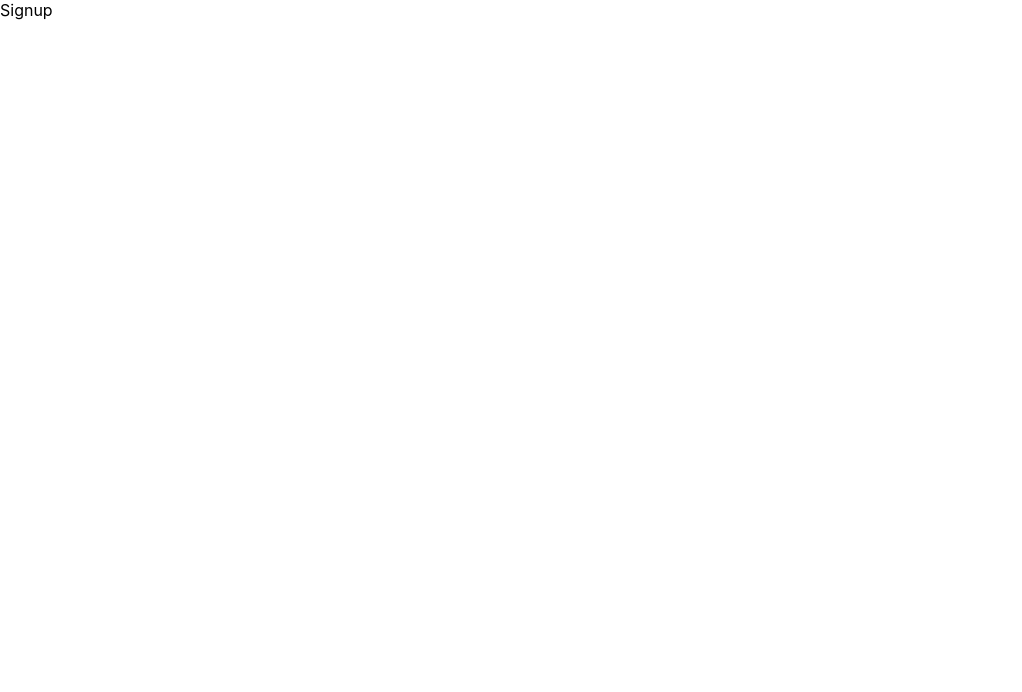
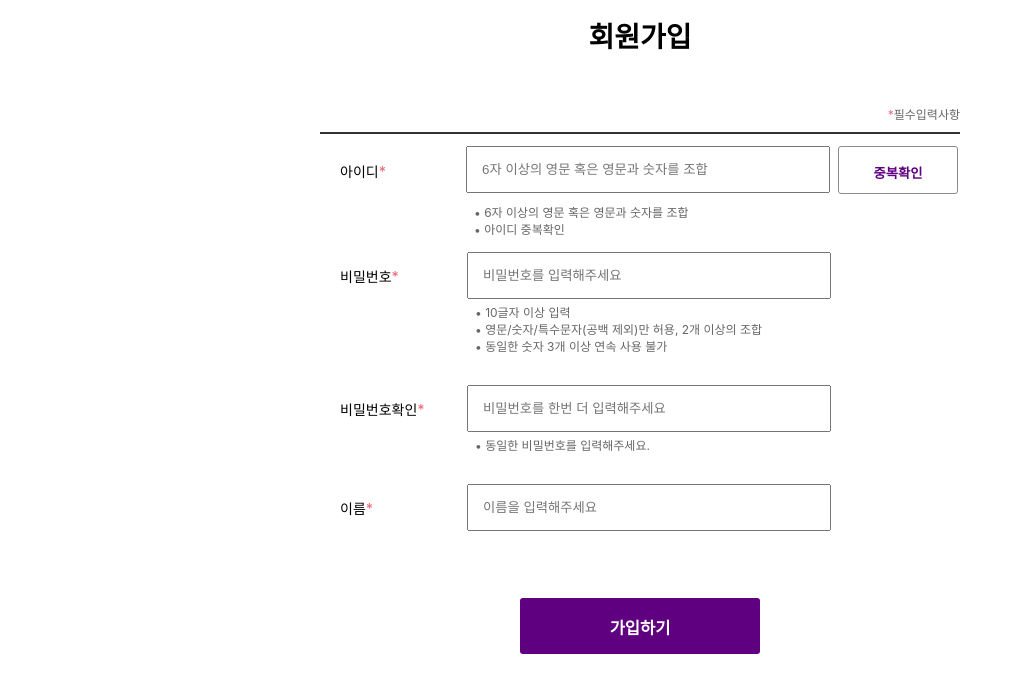
Before and after one commit to CloneMarketKurly/FE, a React (Create React App) app: page /signup in a window 1280 px wide. Shown: the top 692 px of the page, without its empty margins (0-1022 px from the left). Built offline with nearby package versions, Linux system fonts and the light colour scheme.

Commit message:
login,signup

```diff
--- a/src/pages/Login.js
+++ b/src/pages/Login.js
@@ -1,9 +1,127 @@
-import React from 'react'
+import React from "react";
+import styled from "styled-components";
+import { Text, Input, Grid } from "../elements/Index";
 
 const Login = () => {
   return (
-    <React.Fragment>Login</React.Fragment>
-  )
-}
+    <React.Fragment>
+      <LoginWrap>
+        <Text
+          bold
+          margin="70px auto 34px"
+          size="22px"
+          width="100%"
+          center="center"
+        >
+          로그인
+        </Text>
+
+        <LoginInput />
+        <LoginInput />
+        <Grid></Grid>
+        <div
+          style={{
+            width: "27%",
+            margin: "10px auto",
+            display: "flex",
+            justifyContent: "space-between",
+          }}
+        >
+          <Check type="checkbox" />
+          <div
+            style={{
+              color: "#4f4f4f",
+              size: "13px",
+              margin: "0 0 0px 6px",
+              fontSize: "14px",
+              display: "contents",
+            }}
+          >
+            보안접속
+          </div>
+
+          <div
+            style={{
+              color: "#4f4f4f",
+              size: "13px",
+              margin: "0",
+              fontSize: "13px",
+              paddingTop: "3px",
+            }}
+          >
+            아이디 찾기 | 비밀번호 찾기
+          </div>
+        </div>
+        <ButtonLogin>
+          <Text color="#ffffff" size="16.5px" margin="1px 0 0 0">
+            로그인
+          </Text>
+        </ButtonLogin>
+
+        <ButtonSignup onClick={() => {}}>
+          <Text color="#5f0081" size="16px" margin="1px 0 0 0">
+            회원가입
+          </Text>
+        </ButtonSignup>
+      </LoginWrap>
+    </React.Fragment>
+  );
+};
+
+const LoginWrap = styled.div`
+  margin: 0px auto 100px 0px;
+  justify-content: center;
+  text-align: center;
+`;
+
+const CheckWrap = styled.div``;
+
+const Check = styled.input`
+  width: 10px;
+  height: 12px;
+  border-radius: 3px;
+  border: 1px solid #8c8c8c;
+  background-size: 16px 17px;
+  color: #8c8c8c;
+`;
+
+const LoginInput = styled.input`
+  margin: 10px auto;
+  width: 40%;
+  height: 54px;
+  border-radius: 3px;
+  border: 1px solid #5f0081;
+  /* background-color: #5f0080; */
+  cursor: pointer;
+  display: block;
+  /* overflow: hidden; */
+  /* text-align: center; */
+`;
+
+const ButtonLogin = styled.button`
+  margin: 10px auto;
+  width: 40%;
+  height: 54px;
+  border-radius: 3px;
+  border: 1px solid #5f0081;
+  background-color: #5f0080;
+  cursor: pointer;
+  display: block;
+  overflow: hidden;
+  text-align: center;
+`;
+
+const ButtonSignup = styled.button`
+  margin: 10px auto;
+  width: 40%;
+  height: 54px;
+  border-radius: 3px;
+  border: 1px solid #5f0081;
+  background-color: #ffffff;
+  cursor: pointer;
+  display: block;
+  overflow: hidden;
+  text-align: center;
+`;
 
 export default Login;
--- a/src/pages/Signup.js
+++ b/src/pages/Signup.js
@@ -1,9 +1,203 @@
-import React from 'react'
+import React from "react";
+import styled from "styled-components";
+import { Text, Button, Input, Grid } from "../elements/Index";
 
 const Signup = () => {
   return (
-    <React.Fragment>Signup</React.Fragment>
-  )
-}
+    <Container>
+      <Title>회원가입</Title>
+      <RequiredBox>
+        <Text size="12px" color="#666666">
+          <CheckSpan>*</CheckSpan>필수입력사항
+        </Text>
+      </RequiredBox>
+      <Line />
+      <SignupTable>
+        <tbody>
+          <tr>
+            <td>
+              아이디<CheckSpan>*</CheckSpan>
+            </td>
+
+            <div style={{ display: "flex" }}>
+              <input
+                placeholder="6자 이상의 영문 혹은 영문과 숫자를 조합"
+                style={{
+                  placeholder: "6자 이상의 영문 혹은 영문과 숫자를 조합",
+                  padding: "14px",
+                  width: "332px",
+                  height: "15px",
+                }}
+              />
+              <button
+                style={{
+                  fontWeight: "bold",
+                  size: "14px",
+                  backgroundColor: "#ffffff",
+                  color: "#5f0080",
+                  width: "120px",
+                  height: "48px",
+                  padding: "6px ",
+                  margin: "0 0 5px 8px",
+                  borderRadius: "3px",
+                  paddingTop: "10px",
+                  paddingBottom: "5px",
+                  border: "1px solid #8c8c8c",
+                }}
+              >
+                중복확인
+              </button>
+            </div>
+
+            <InfoUl className="checkId">
+              <li>• 6자 이상의 영문 혹은 영문과 숫자를 조합</li>
+              <li>• 아이디 중복확인</li>
+            </InfoUl>
+          </tr>
+
+          <tr>
+            <td>
+              비밀번호<CheckSpan>*</CheckSpan>
+            </td>
+
+            <td>
+              <div style={{ width: "481px", display: "flex" }}>
+                <input
+                  placeholder="비밀번호를 입력해주세요"
+                  type="password"
+                  style={{
+                    padding: "14px",
+                    width: "332px",
+                  }}
+                />
+              </div>
+              <InfoUl className="checkPw">
+                <li>• 10글자 이상 입력</li>
+                <li>• 영문/숫자/특수문자(공백 제외)만 허용, 2개 이상의 조합</li>
+                <li>• 동일한 숫자 3개 이상 연속 사용 불가</li>
+              </InfoUl>
+            </td>
+          </tr>
+          <tr>
+            <td>
+              비밀번호확인<CheckSpan>*</CheckSpan>
+            </td>
+            <td>
+              <div style={{ width: "481px", display: "flex" }}>
+                <input
+                  placeholder="비밀번호를 한번 더 입력해주세요"
+                  type="password"
+                  style={{
+                    padding: "14px",
+                    width: "332px",
+                  }}
+                />
+              </div>
+              <InfoUl className="ReCheckPw">
+                <li>• 동일한 비밀번호를 입력해주세요.</li>
+              </InfoUl>
+            </td>
+          </tr>
+
+          <tr>
+            <td>
+              이름<CheckSpan>*</CheckSpan>
+            </td>
+            <td>
+              <div style={{ width: "481px", display: "flex" }}>
+                <input
+                  placeholder="이름을 입력해주세요"
+                  style={{
+                    padding: "14px",
+                    width: "332px",
+                  }}
+                />
+              </div>
+            </td>
+          </tr>
+        </tbody>
+      </SignupTable>
+      <button
+        style={{
+          width: "240px",
+          height: "56px",
+          backgroundColor: "#5f0080",
+          borderRadius: "3px",
+          border: "0 solid #8c8c8c",
+        }}
+      >
+        <Text color="#ffffff" size="16.5px" margin="1px 0 0 0" bold>
+          가입하기
+        </Text>
+      </button>
+    </Container>
+  );
+};
+
+const Container = styled.div`
+  width: 640px;
+  display: flex;
+  align-items: center;
+  margin: 0 auto;
+  justify-content: center;
+  flex-direction: column;
+  padding: 5px 0px 120px 0px;
+`;
+
+const Title = styled.h3`
+  font-size: 28px;
+  text-align: center;
+  margin-top: 10px;
+`;
+
+const RequiredBox = styled.div`
+  text-align: right;
+  width: 100%;
+  margin: 10px 0px 0px 0px;
+`;
+
+const CheckSpan = styled.span`
+  color: #ee6a7b;
+`;
+
+const Line = styled.span`
+  display: block;
+  width: 100%;
+  height: 2px;
+  background-color: #333333;
+  margin-top: -2px;
+`;
+
+const SignupTable = styled.table`
+  margin-top: 10px;
+  padding-bottom: 49px;
+  width: 100%;
+  & tr {
+    text-align: left;
+    font-size: 14px;
+    font-weight: 500;
+  }
+  & td {
+    position: relative;
+    padding-bottom: 16px;
+  }
+  & td:nth-child(1) {
+    box-sizing: border-box;
+    padding: 15px 0px 0px 18px;
+    width: 152px;
+    vertical-align: top;
+  }
+`;
+
+const InfoUl = styled.ul`
+  font-size: 12px;
+  color: #666666;
+  position: relative;
+  left: -37px;
+  font-weight: 400;
+  list-style: none;
+  margin-top: 4px;
+  margin-left: 5px;
+`;
 
 export default Signup;
```
